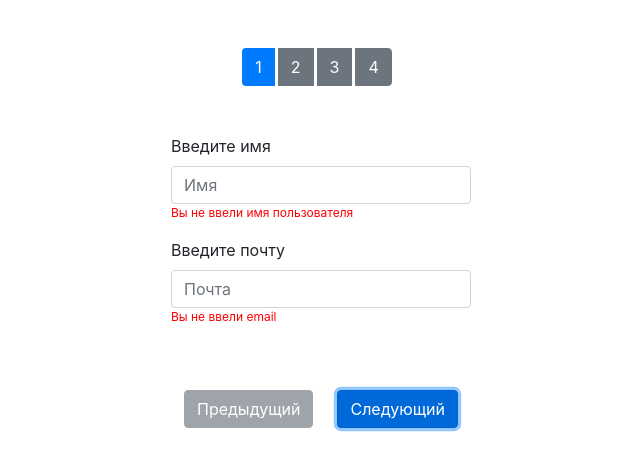
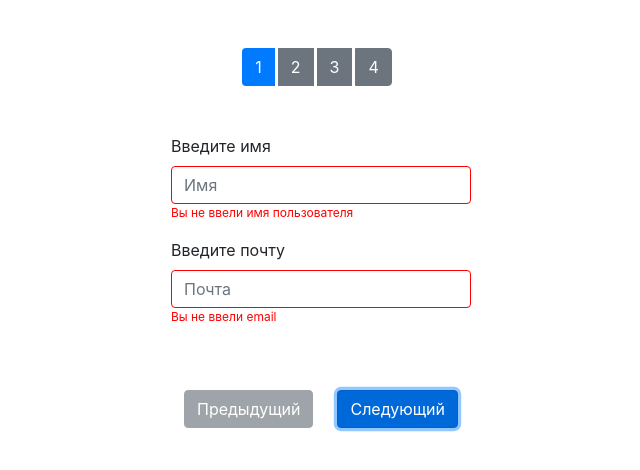
Before and after one commit to KassoBrapik/lun_ua, a React (Create React App) app: page / in a window 1280 px wide. Both pictures are taken after a click on the button "Следующий". Shown: the top 470 px of the page, without its empty margins (319-959 px from the left). Built offline with nearby package versions, Linux system fonts and the light colour scheme.

Commit message:
add some edits

```diff
--- a/src/Form.js
+++ b/src/Form.js
@@ -5,22 +5,25 @@ class Form extends Component {
   state = {
     name: "",
     email: "",
-    country: "1",
+    country: "",
     step: 1,
-    errors: {}
+    errorsName: {},
+    errorsEmail: {}
   };
 
   validate = () => {
-    const newErrors = {};
+    const newErrorsName = {};
+    const newErrorsEmail = {};
     if (this.state.name == "") {
-      newErrors.name = "Вы не ввели имя пользователя";
+      newErrorsName.name = "Вы не ввели имя пользователя";
     }
     if (this.state.email == "") {
-      newErrors.email = "Вы не ввели email";
+      newErrorsEmail.email = "Вы не ввели email";
     }
-    if (Object.keys(newErrors).length > 0) {
+    if (Object.keys(newErrorsName).length > 0 || Object.keys(newErrorsEmail).length) {
       this.setState({
-        errors: newErrors
+        errorsName: newErrorsName,
+        errorsEmail: newErrorsEmail
       });
 
       return false;
@@ -75,6 +78,7 @@ class Form extends Component {
         </option>
       );
     });
+
   };
 
   getOptionsCities = country => {
@@ -122,14 +126,14 @@ class Form extends Component {
                       onChange={this.handleChange}
                       name="name"
                       type="text"
-                      className="form-control "
+                      className={`form-control ${Object.keys(this.state.errorsName).length > 0 ? `form-control-errors` : null}`}
                       id="name"
                       placeholder="Имя"
                       style={{ width: "300px" }}
                     />
-                    {this.state.errors.name ? (
+                    {this.state.errorsName.name || this.state.errorsEmail.email ? (
                       <div className="validation">
-                      {this.state.errors.name}
+                      {this.state.errorsName.name}
                       </div>
                     ) : null}
                   </div>
@@ -139,14 +143,14 @@ class Form extends Component {
                       onChange={this.handleChange}
                       name="email"
                       type="text"
-                      className="form-control"
+                      className={`form-control ${Object.keys(this.state.errorsEmail).length > 0 ? `form-control-errors` : null}`}
                       id="email"
                       placeholder="Почта"
                       style={{ width: "300px" }}
                     />
-                    {this.state.errors.email ? (
+                    {this.state.errorsName.name || this.state.errorsEmail.email ? (
                       <div className="validation">
-                        {this.state.errors.email}
+                        {this.state.errorsEmail.email}
                       </div>
                     ) : null}
                   </div>
--- a/src/index.css
+++ b/src/index.css
@@ -14,3 +14,7 @@
   color: red;
   font-size: 12px;
 }
+
+.form-control-errors {
+  border: 1px solid red;
+}
```
